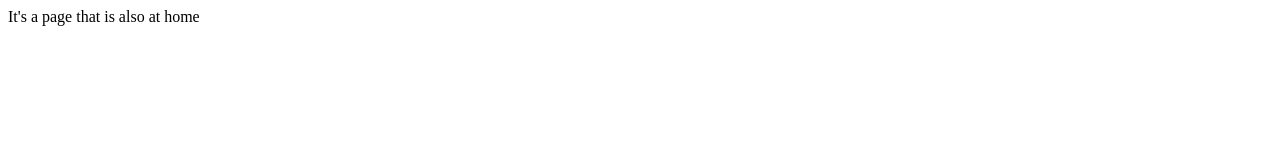
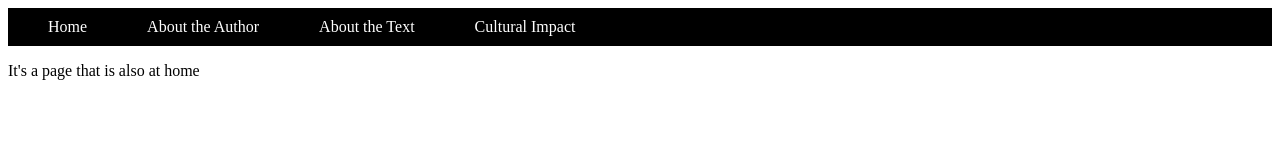
Before and after one commit to al-Anqa/MDSC507-Cellucoat-Wiki, a plain HTML site: page index.html in a window 1280 px wide. Drawn offline with Linux system fonts and the light colour scheme.

Commit message:
navbar maybe

```diff
--- a/index.html
+++ b/index.html
@@ -2,6 +2,42 @@
   <head>
     <meta charset="utf-8">
     <title>HomePage</title>
+    <style>
+
+        ul {
+          list-style-type: none;
+          background-color: #000000;
+          margin: 0;
+          padding: 10px;
+          overflow: hidden;
+        }
+
+        li {
+          float: left;
+        }
+
+        li a {
+          color: white;
+          text-align: center;
+          padding: 14px 30px;
+          text-decoration: none;
+        }
+
+        li a:hover {
+          background-color: #0A3080;
+        }
+
+        </style>
+
+        <ul>
+          <li><a href="./index.html">Home</a></li>
+          <li><a href="./about-the-author.html">About the Author</a></li>
+          <li><a href="./about-the-text.html">About the Text</a></li>
+          <li><a href="./cultural-impact.html">Cultural Impact</a></li>
+        </ul>
+
+
+
   </head>
   <body>
     <p>It's a page that is also at home</p>
```
